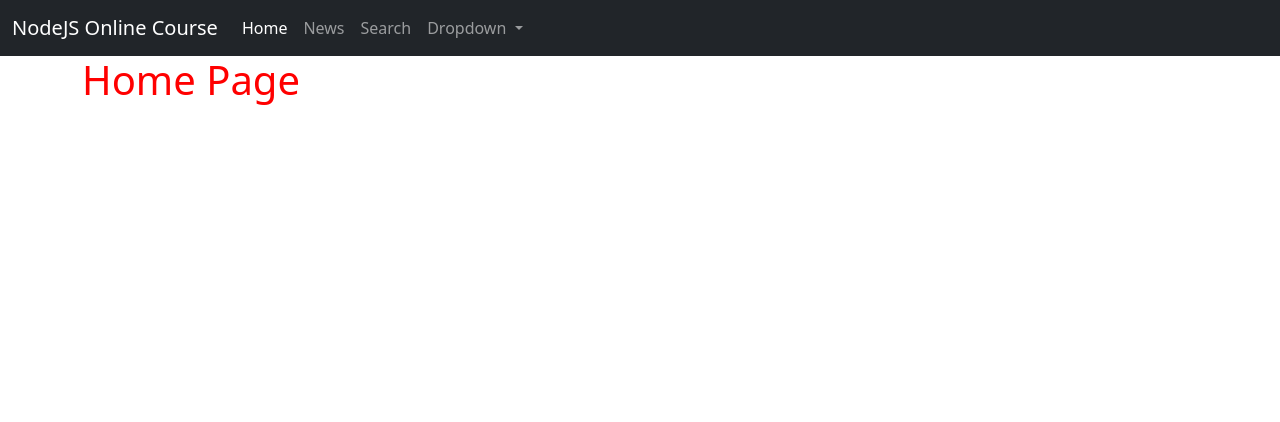
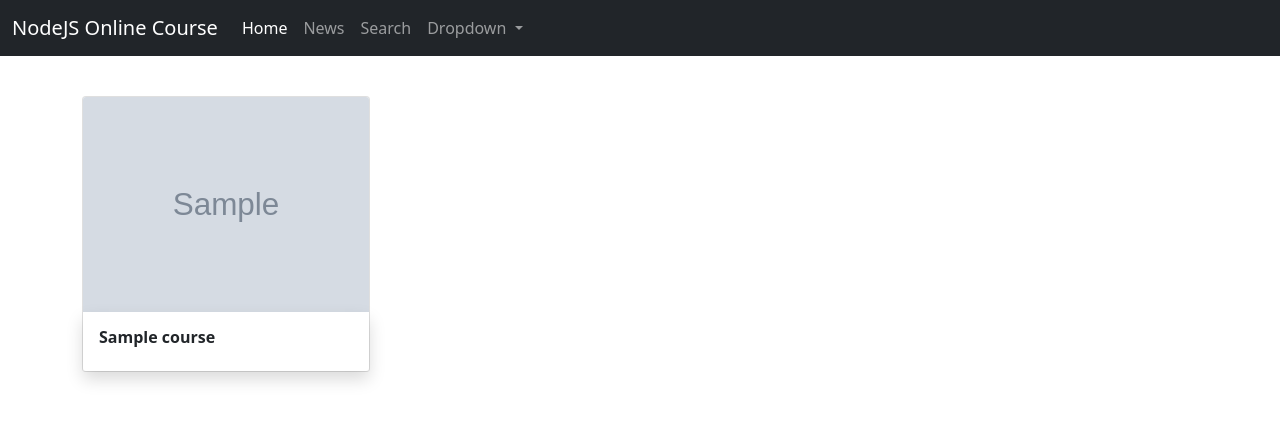
Before and after one commit to DuucNguyen/Node.js, a Node server app: template src/resources/views/home.hbs in a window 1280 px wide. Shown: the top 422 px of the page. Run offline with Node 20, Linux system fonts and the light colour scheme; tables that the repository leaves empty hold one stand-in row (values such as "Sample post"); the template is opened without the code that fills it: values that come from a table or form of the project are taken from there, most other values are stand-ins (such as "Sample title", 1, 10 or a date in 2020); grey boxes marked "Sample" are stand-in pictures; style sheets or scripts are compiled from the project's sources; some libraries are stand-ins or nearby versions.

Commit message:
read data from model, update home page UI

```diff
--- a/src/resources/views/home.hbs
+++ b/src/resources/views/home.hbs
@@ -1 +1,17 @@
-<h1>Home Page</h1>
+<div class="mt-4">
+    <div class="row d-flex">
+        {{#each courses}}
+            <div class="col-sm-6 col-lg-4">
+                <div class="card mt-3" style="width: 18rem;">
+                    <img src="{{image}}" class="card-img-top" alt="..." />
+                    <div class="card-body shadow">
+                        <h6 class="card-title fw-bold">{{name}}</h6>
+                        {{! <hr /> }}
+                        {{!-- <p class="card-text">{{description}}</p>
+                        <a href="#" class="btn btn-primary">Buy Course</a> --}}
+                    </div>
+                </div>
+            </div>
+        {{/each}}
+    </div>
+</div>
```
Also changed, not shown: src/app/controllers/SiteController.js (+8 -5 lines).
